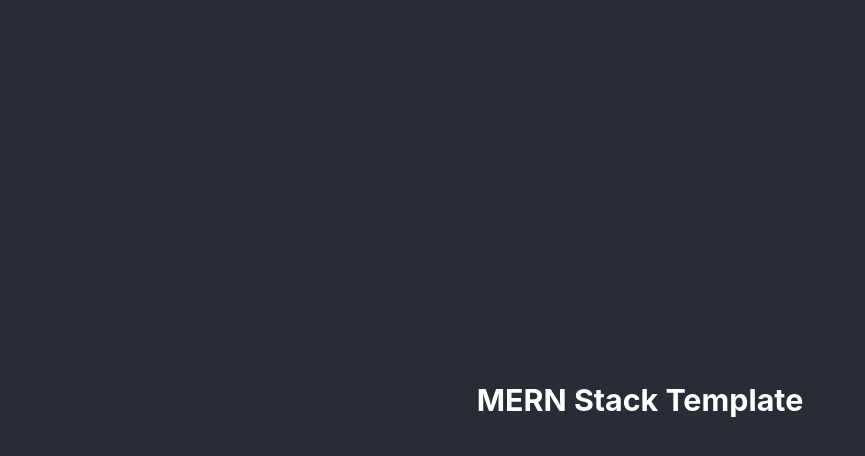
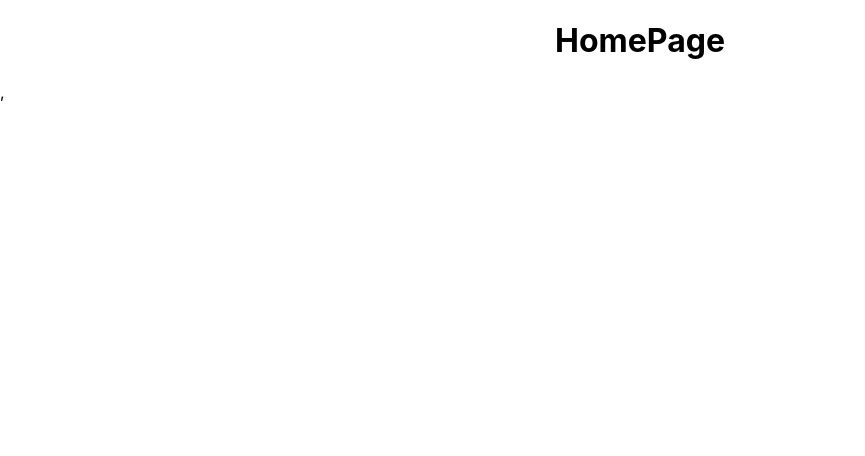
Before and after one commit to TCashion/obNoxious, a React (Create React App) app: page / in a window 1280 px wide. Shown: the top 456 px of the page, without its empty margins (0-865 px from the left). Built offline with nearby package versions, Linux system fonts and the light colour scheme.

Commit message:
render first page

```diff
--- a/src/index.js
+++ b/src/index.js
@@ -1,13 +1,16 @@
 import React from 'react';
 import ReactDOM from 'react-dom';
+import { BrowserRouter as Router, Route } from 'react-router-dom';
 import './index.css';
 import App from './pages/App/App';
 import * as serviceWorker from './serviceWorker';
 
 ReactDOM.render(
-  <React.StrictMode>
-    <App />
-  </React.StrictMode>,
+  <Router>
+    <React.StrictMode>
+      <Route render={({ history }) => <App history={history} />} />
+    </React.StrictMode>,
+  </Router>,
   document.getElementById('root')
 );
 
--- a/src/pages/App/App.js
+++ b/src/pages/App/App.js
@@ -1,14 +1,18 @@
 import React from 'react';
+import { Route, Switch } from 'react-router-dom';
 import './App.css';
+import HomePage from '../HomePage/HomePage';
 
 function App() {
   return (
     <div className="App">
-      <header className="App-header">
-        <h3>
-          MERN Stack Template
-        </h3>
-      </header>
+      <main>
+        <Switch>
+          <Route exact path='/' render={() =>
+            <HomePage />
+          } />
+        </Switch>
+      </main>
     </div>
   );
 }
--- a/src/pages/HomePage/HomePage.jsx
+++ b/src/pages/HomePage/HomePage.jsx
@@ -1,5 +1,11 @@
 import React from 'react';
 
-
+function HomePage() {
+    return (
+        <div>
+            <h1>HomePage</h1>
+        </div>
+    )
+}
 
 export default HomePage;
```
